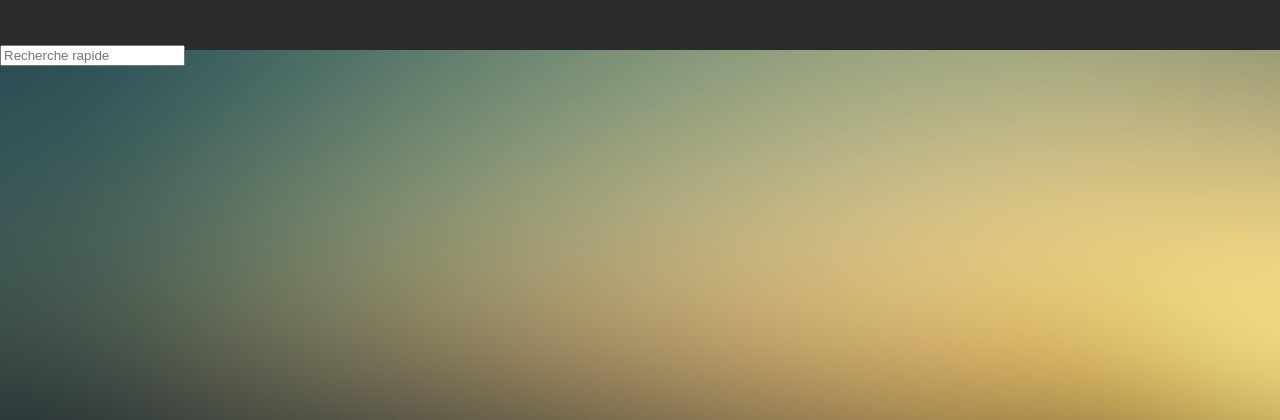
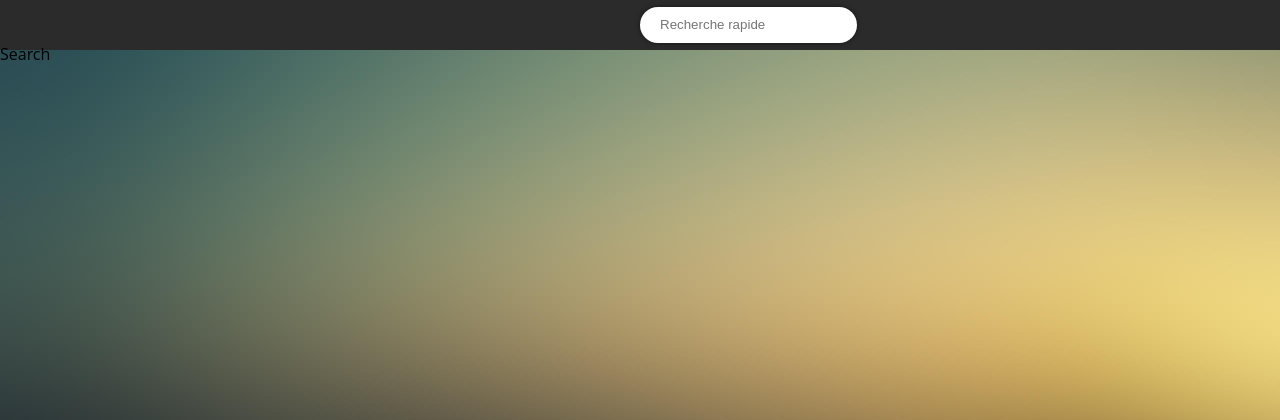
Before and after one commit to lobodol/2minutesDuPeuple, a Symfony app: template app/Resources/views/base.html.twig in a window 1280 px wide. Shown: the top 420 px of the page. Run offline with Twig, Linux system fonts and the light colour scheme; the template is opened without the code that fills it, so the values that code supplies are empty; style sheets or scripts are compiled from the project's sources; some libraries are stand-ins or nearby versions.

Commit message:
Fix mismatch ids in global layout

```diff
--- a/app/Resources/views/base.html.twig
+++ b/app/Resources/views/base.html.twig
@@ -26,7 +26,8 @@
             {% block header %}
                 <h1 id="logo">Les 2 minutes du peuple</h1>
 
-                <input type="text" id="searchField" placeholder="Recherche rapide">
+                <div id="SearchButton">Search</div>
+                <input type="text" id="SearchField" placeholder="Recherche rapide">
             {% endblock %}
         </header>
 
```
